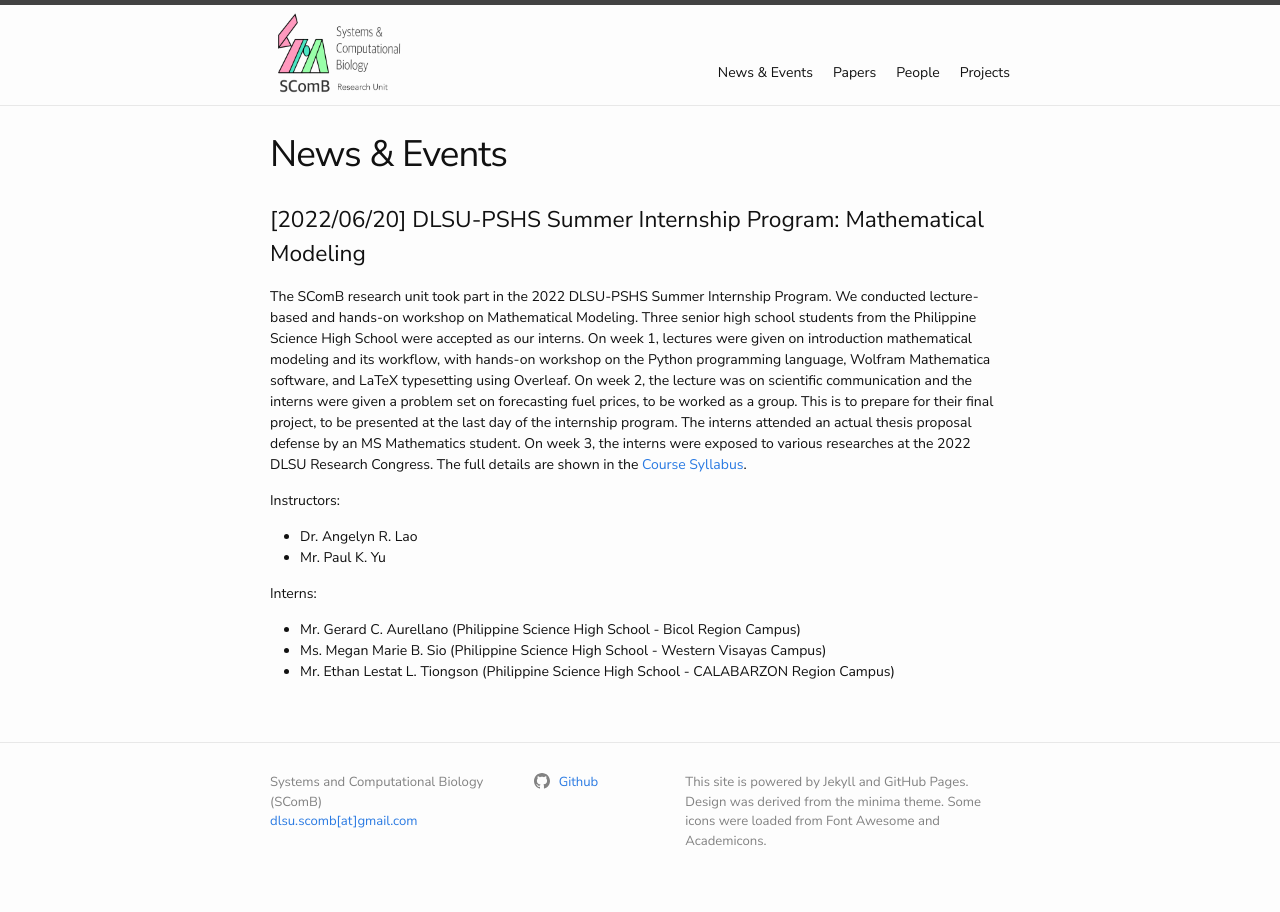
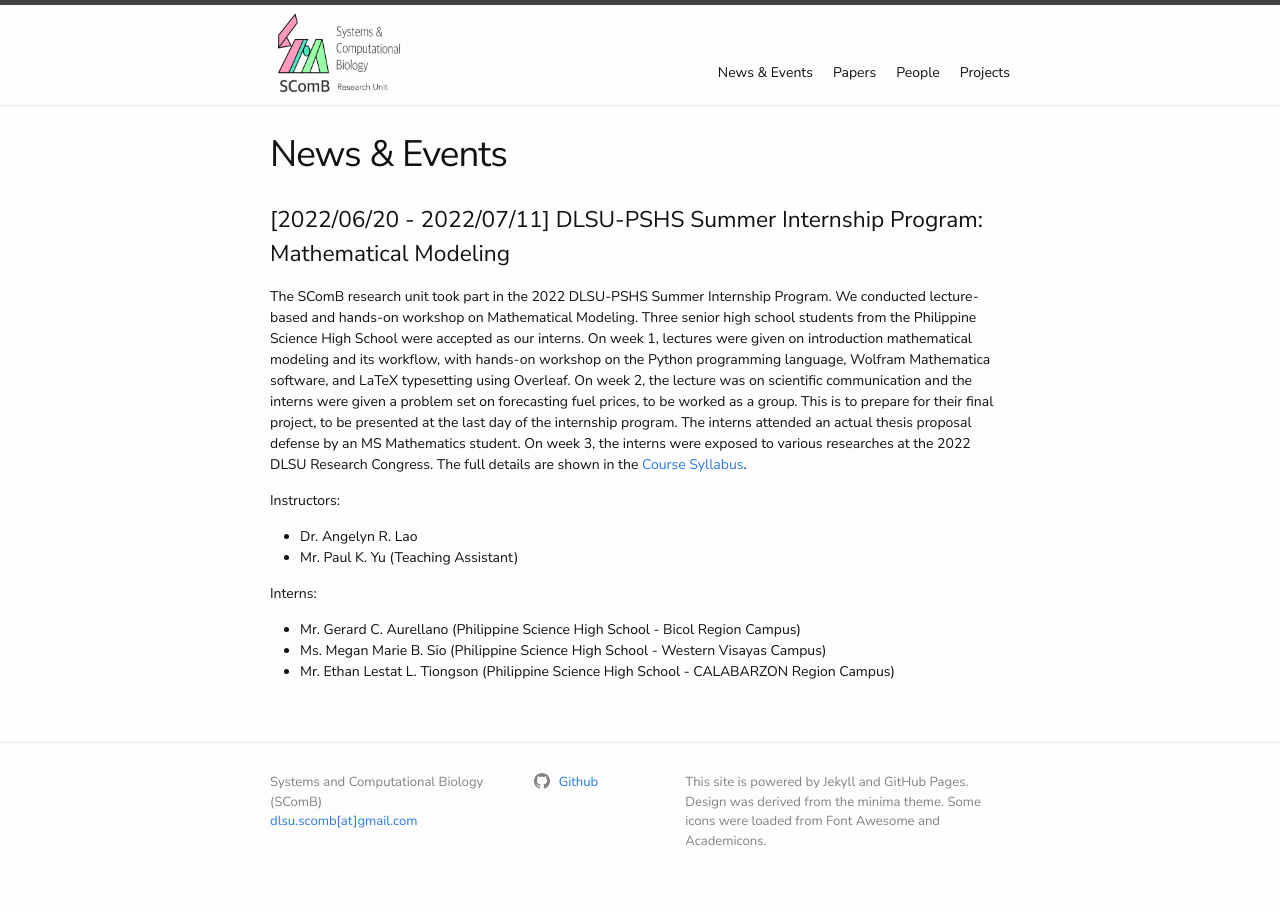
Before and after one commit to dlsu-scomb/dlsu-scomb.github.io, a Jekyll site: the page built from events.md, in a window 1280 px wide. Built offline with Jekyll 4.4.1, drawn with Linux system fonts in a browser that asks for light colours; nearby versions of some CDN libraries; a style sheet for code colours, icons or effects is not loaded.

Commit message:
Update events.md

```diff
--- a/events.md
+++ b/events.md
@@ -4,13 +4,13 @@ title: News & Events
 permalink: /events/
 ---
 <a id="pshs_2022"><a/>
-### [2022/06/20] DLSU-PSHS Summer Internship Program: Mathematical Modeling
+### [2022/06/20 - 2022/07/11] DLSU-PSHS Summer Internship Program: Mathematical Modeling
 
 The SComB research unit took part in the 2022 DLSU-PSHS Summer Internship Program. We conducted lecture-based and hands-on workshop on Mathematical Modeling. Three senior high school students from the Philippine Science High School were accepted as our interns. On week 1, lectures were given on introduction mathematical modeling and its workflow, with hands-on workshop on the Python programming language, Wolfram Mathematica software, and LaTeX typesetting using Overleaf. On week 2, the lecture was on scientific communication and the interns were given a problem set on forecasting fuel prices, to be worked as a group. This is to prepare for their final project, to be presented at the last day of the internship program. The interns attended an actual thesis proposal defense by an MS Mathematics student. On week 3, the interns were exposed to various researches at the 2022 DLSU Research Congress. The full details are shown in the <a href='/assets/pshs_2022_syllabus.pdf'>Course Syllabus<a/>.
 
 Instructors:
 - Dr. Angelyn R. Lao
-- Mr. Paul K. Yu
+- Mr. Paul K. Yu (Teaching Assistant)
 
 Interns:
 - Mr. Gerard C. Aurellano (Philippine Science High School - Bicol Region Campus)
```
